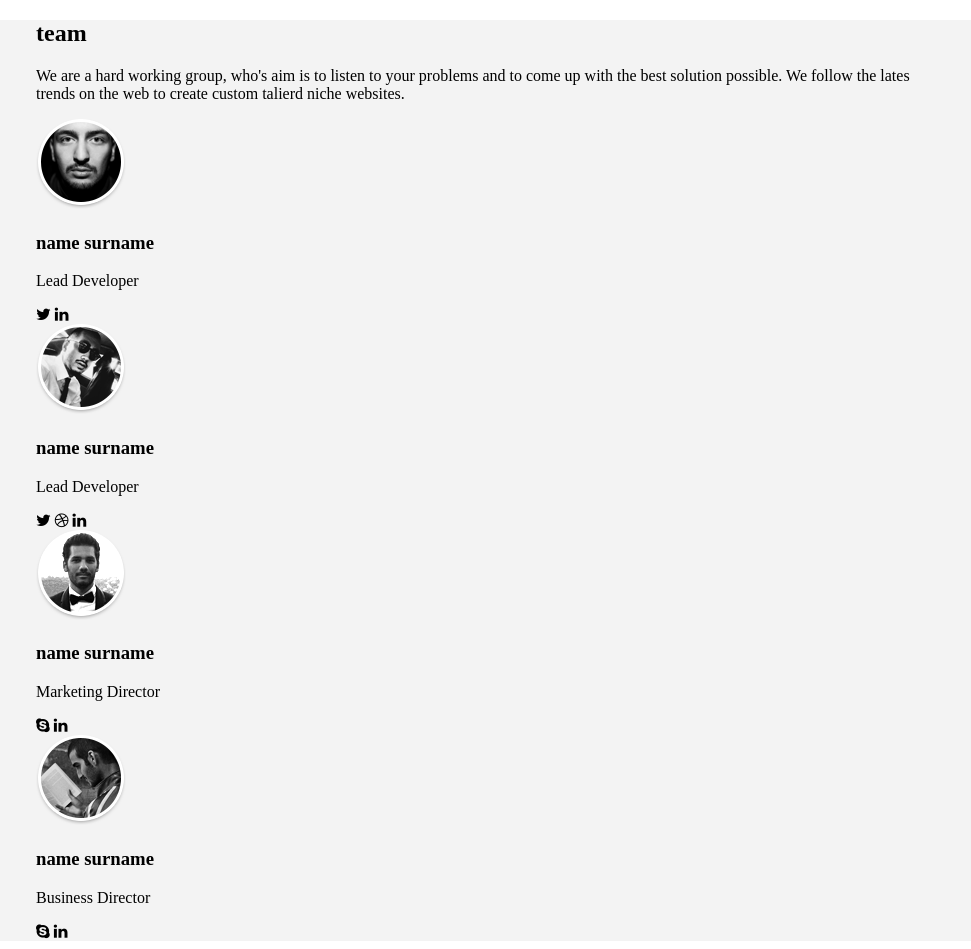
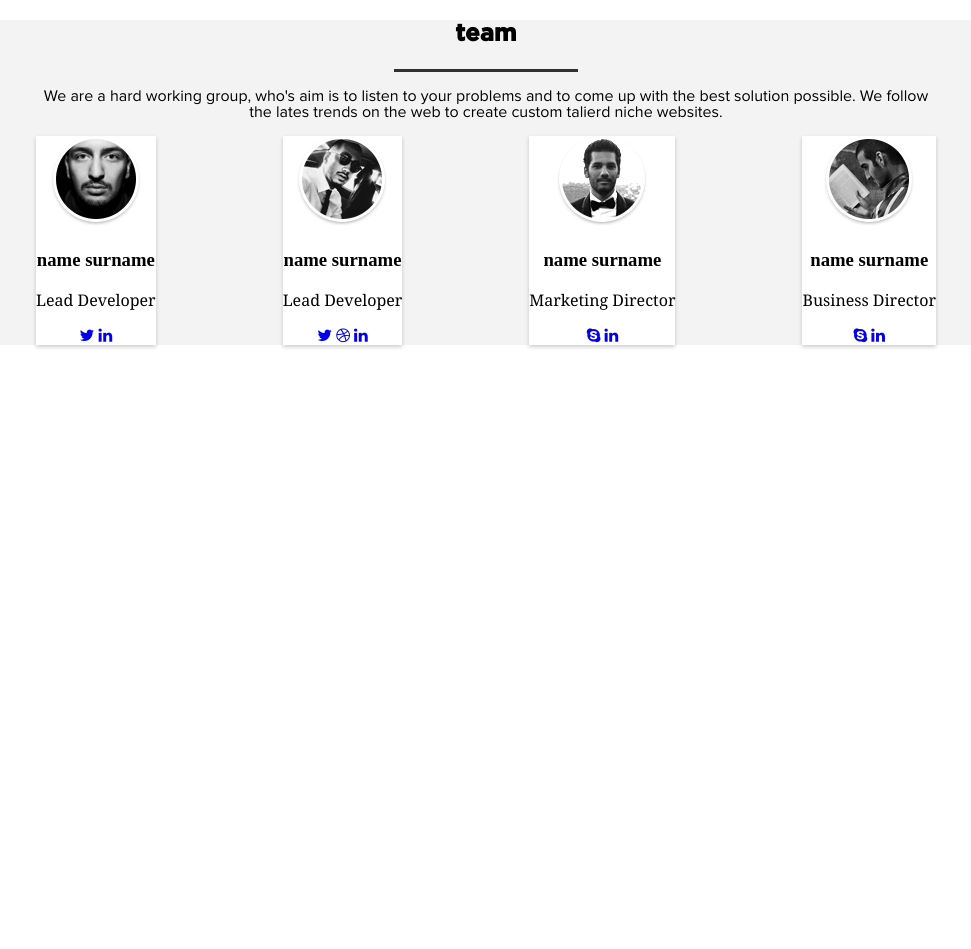
Before and after one commit to KarelinIvan/team, a plain HTML site: page index.html in a window 1280 px wide. Shown: the whole page, without its empty margins (154-1125 px from the left). After the commit the page ends 800 px from the top, so only its background shows below. Drawn offline with Linux system fonts and the light colour scheme.

Commit message:
6-й коммит

```diff
--- a/css/style.css
+++ b/css/style.css
@@ -22,22 +22,35 @@
 }
 
 .team__inner {
+    text-align: center;
 }
 .team__title {
+    font-family: Gotham;
 }
 .team__line {
+    width: 184px;
+    height: 3px;
+    background-color: #303030;
+    margin: 0 auto;
 }
 .team__text {
+    font-family: Proxima;
 }
 .cards {
+    display: flex;
+    justify-content: space-between;
 }
 .item {
+    text-align: center;
+    background-color: #fff;
+    box-shadow: 0px 2px 4px 0px rgba(0, 1, 1, 0.2);
 }
 .item__img {
 }
 .item__title {
 }
 .item__text {
+    font-family: Georgia;
 }
 .team__icons {
 }
--- a/index.html
+++ b/index.html
@@ -26,8 +26,8 @@
                         <h3 class="item__title">name surname</h3>
                         <p class="item__text">Lead Developer</p>
                         <div class="team__icons">
-                            <i class="fa fa-twitter" aria-hidden="true"></i>
-                            <i class="fa fa-linkedin" aria-hidden="true"></i>
+                            <a href="#"><i class="fa fa-twitter" aria-hidden="true"></i></a>
+                            <a href="#"><i class="fa fa-linkedin" aria-hidden="true"></i></a>
                         </div>
                     </div>
                     <div class="item">
@@ -35,9 +35,9 @@
                         <h3 class="item__title">name surname</h3>
                         <p class="item__text">Lead Developer</p>
                         <div class="team__icons">
-                            <i class="fa fa-twitter" aria-hidden="true"></i>
-                            <i class="fa fa-dribbble" aria-hidden="true"></i>
-                            <i class="fa fa-linkedin" aria-hidden="true"></i>
+                            <a href="#"><i class="fa fa-twitter" aria-hidden="true"></i></a>
+                            <a href="#"><i class="fa fa-dribbble" aria-hidden="true"></i></a>
+                            <a href="#"><i class="fa fa-linkedin" aria-hidden="true"></i></a>
                         </div>
                     </div>
                     <div class="item">
@@ -45,8 +45,8 @@
                         <h3 class="item__title">name surname</h3>
                         <p class="item__text">Marketing Director</p>
                         <div class="team__icons">
-                            <i class="fa fa-skype" aria-hidden="true"></i>
-                            <i class="fa fa-linkedin" aria-hidden="true"></i>
+                            <a href="#"><i class="fa fa-skype" aria-hidden="true"></i></a>
+                            <a href="#"><i class="fa fa-linkedin" aria-hidden="true"></i></a>
                         </div>
                     </div>
                     <div class="item">
@@ -54,8 +54,8 @@
                         <h3 class="item__title">name surname</h3>
                         <p class="item__text">Business Director</p>
                         <div class="team__icons">
-                            <i class="fa fa-skype" aria-hidden="true"></i>
-                            <i class="fa fa-linkedin" aria-hidden="true"></i>
+                            <a href="#"><i class="fa fa-skype" aria-hidden="true"></i></a>
+                            <a href="#"><i class="fa fa-linkedin" aria-hidden="true"></i></a>
                         </div>
                     </div>
                 </div>
```
